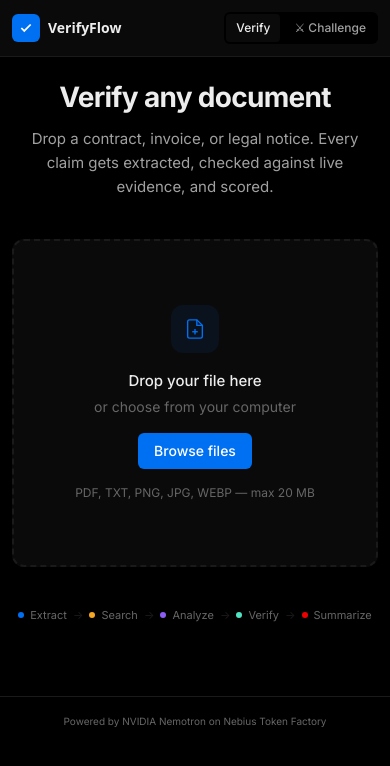
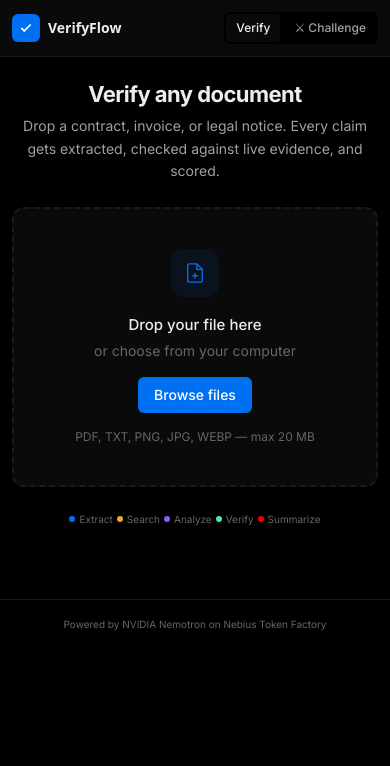
Before and after one commit to vikassharma270907-alt/verifynow, a React (Vite) app in the folder frontend/: page / in a window 390 px wide. Shown: the top 766 px of the page. Built offline with nearby package versions, Linux system fonts and the light colour scheme; the HTML template or start-up script is replaced by a standard one.

Commit message:
chore: auto-sync changes to GitHub

```diff
--- a/frontend/src/components/DropZone.tsx
+++ b/frontend/src/components/DropZone.tsx
@@ -19,13 +19,13 @@
   }, [onFileDrop]);
 
   return (
-    <div className="space-y-10">
+    <div className="space-y-6 sm:space-y-10">
       {/* Hero */}
-      <div className="text-center space-y-3">
-        <h2 className="text-[28px] font-bold tracking-tight" style={{ color: "var(--text-primary)" }}>
+      <div className="text-center space-y-2 sm:space-y-3">
+        <h2 className="text-[22px] sm:text-[28px] font-bold tracking-tight" style={{ color: "var(--text-primary)" }}>
           Verify any document
         </h2>
-        <p className="text-[15px] max-w-md mx-auto" style={{ color: "var(--text-secondary)", lineHeight: 1.6 }}>
+        <p className="text-[14px] sm:text-[15px] max-w-md mx-auto" style={{ color: "var(--text-secondary)", lineHeight: 1.6 }}>
           Drop a contract, invoice, or legal notice. Every claim gets extracted,
           checked against live evidence, and scored.
         </p>
@@ -36,7 +36,7 @@
         onDragOver={(e) => { e.preventDefault(); setOver(true); }}
         onDragLeave={() => setOver(false)}
         onDrop={handleDrop}
-        className="relative rounded-xl border-2 border-dashed px-6 py-16 text-center transition-all duration-200 cursor-pointer"
+        className="relative rounded-xl border-2 border-dashed px-4 py-10 sm:px-6 sm:py-16 text-center transition-all duration-200 cursor-pointer"
         style={{
           borderColor: over ? "var(--brand)" : "var(--border)",
           background: over ? "var(--brand-soft)" : "var(--card)",
@@ -77,7 +77,7 @@
       </div>
 
       {/* Pipeline strip */}
-      <div className="flex items-center justify-center gap-1.5 text-[11px]" style={{ color: "var(--text-tertiary)" }}>
+      <div className="flex items-center justify-center flex-wrap gap-1 sm:gap-1.5 text-[10px] sm:text-[11px]" style={{ color: "var(--text-tertiary)" }}>
         {[
           { label: "Extract", color: "var(--brand)" },
           { label: "Search", color: "var(--unverifiable)" },
@@ -85,8 +85,8 @@
           { label: "Verify", color: "var(--verified)" },
           { label: "Summarize", color: "var(--contradicted)" },
         ].map((s, i) => (
-          <span key={i} className="flex items-center gap-1.5">
-            {i > 0 && <span style={{ color: "var(--border)" }}>→</span>}
+          <span key={i} className="flex items-center gap-1 sm:gap-1.5">
+            {i > 0 && <span className="hidden sm:inline" style={{ color: "var(--border)" }}>→</span>}
             <span className="w-1.5 h-1.5 rounded-full" style={{ background: s.color }} />
             <span>{s.label}</span>
           </span>
```
Also changed, not shown: 1 other file (tests, documents, lock files or other folders).
